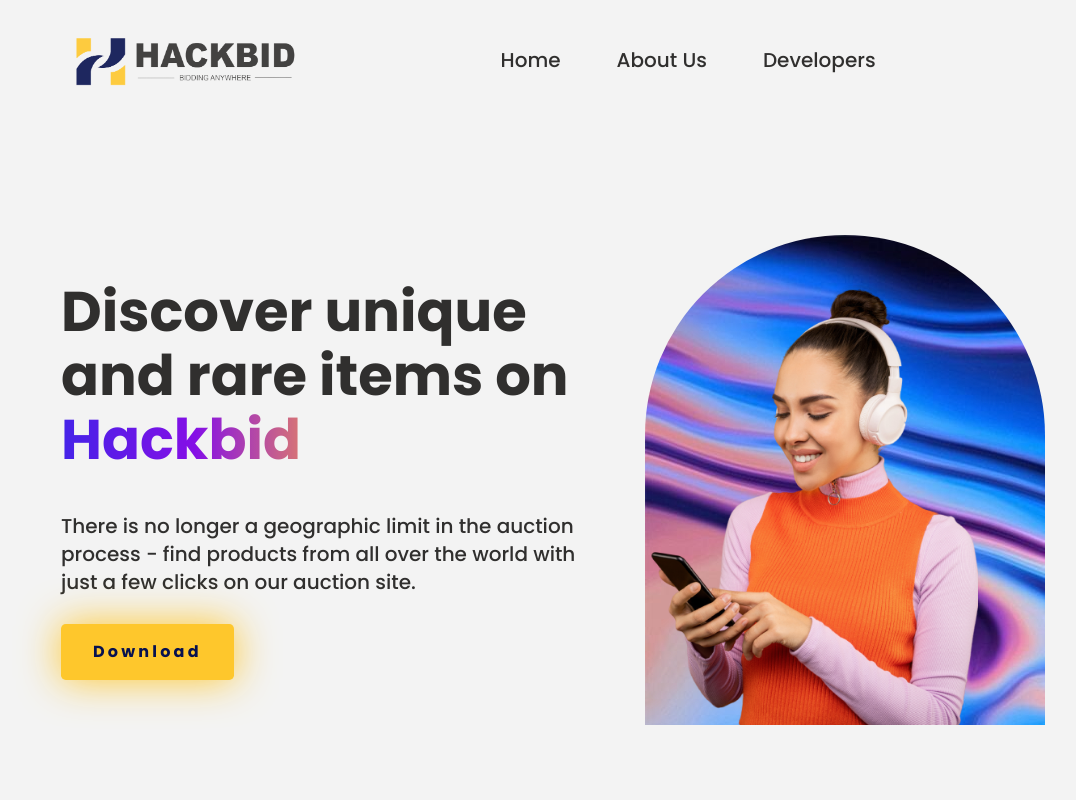
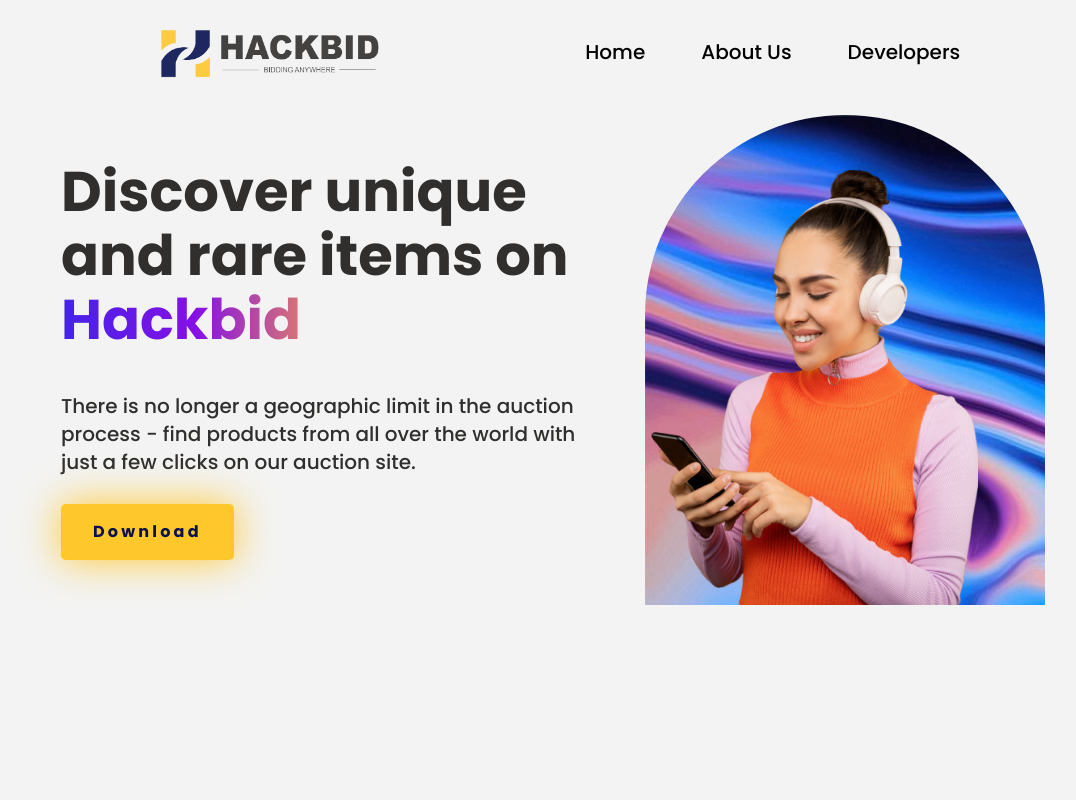
Before and after one commit to hackbid/fe-landingPage, a React (Create React App) app: page / in a window 1280 px wide. Shown: the top 800 px of the page, without its empty margins (87-1163 px from the left). Built offline with nearby package versions, Linux system fonts and the light colour scheme.

Commit message:
refactor navbar

```diff
--- a/src/content/header.js
+++ b/src/content/header.js
@@ -1,21 +1,32 @@
-import imageLogo from "../assets/logoimage.png";
+import { useState } from 'react';
+import imageLogo from '../assets/logoimage.png';
 const Header = () => {
+    const [activeNavbar, setActiveNavbar] = useState(false);
+    const changeBackground = () => {
+        if (window.scrollY >= 100) {
+            setActiveNavbar(true);
+        } else {
+            setActiveNavbar(false);
+        }
+    };
+    window.addEventListener('scroll', changeBackground);
     return (
         <div>
             <header
-        className="flex justify-start gap-48 px-5 py-3 max-w-5xl m-auto items-center"
-        style={{ color: "#302F2E" }}
-      >
-        <img src={imageLogo} className="h-24 opacity-90" />
-        <ul className="flex gap-14 font-medium text-xl">
+                className={
+                    (activeNavbar ? 'bg-white border-b-4 ' : 'bg-transparent') +
+                    ' flex fixed w-full mx-auto justify-center  z-50  gap-48 px-5 py-1  m-auto items-center'
+                }>
+                <img src={imageLogo} className='h-24 opacity-90' />
+                <ul className='flex gap-14 font-medium text-xl'>
                     <li>
-            <a href="#home">Home</a>
+                        <a href='#home'>Home</a>
                     </li>
                     <li>
-            <a href="#about">About Us</a>
+                        <a href='#about'>About Us</a>
                     </li>
                     <li>
-            <a href="#testmonial">Developers</a>
+                        <a href='#testmonial'>Developers</a>
                     </li>
                 </ul>
             </header>
```
Lines whose indentation alone changed are shown as unchanged.
